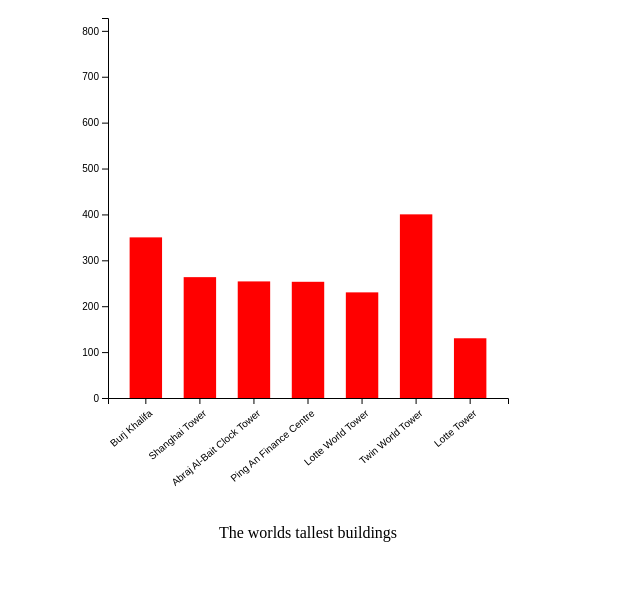
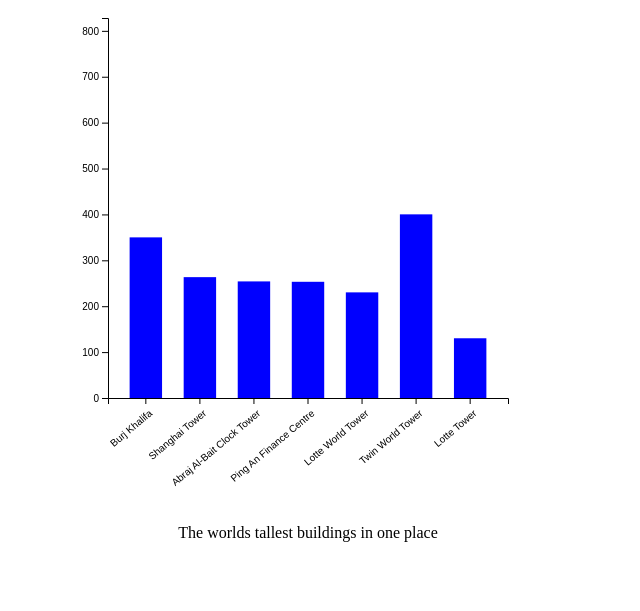
Before and after one commit to send2atul/sharmaatul.github.io, a plain HTML site: page indexScatter.html in a window 1280 px wide. Shown: the whole page, without its empty margins (0-640 px from the left). Drawn offline with nearby package versions, Linux system fonts and the light colour scheme.

Commit message:
Update indexScatter.html

```diff
--- a/indexScatter.html
+++ b/indexScatter.html
@@ -5,36 +5,16 @@
 
 
 <head>
-
-	<title>D3 tutorial</title>
-
+	<title>DS Assignment</title>
 	<script src="https://d3js.org/d3.v4.min.js"></script>
-
 	<script src="https://d3js.org/d3-scale.v2.min.js"></script>
 
-
-
-
-
-
-
-
-
 </head>
-
-
-
 <body>
-
-
 
 	<script>
 
-
-
 		var margin = {left:100 , right:100 , top:10 , bottom:10};
-
-
 
 		var width = 600 - margin.left - margin.right
 
@@ -134,7 +114,7 @@
 
 			.attr("text-anchor", "middle")
 
-			.text("The worlds tallest buildings");
+			.text("The worlds tallest buildings in one place");
 
 
 
@@ -164,7 +144,7 @@
 
 				.attr("x",function(d,i) {return xband(d.name);})
 
-				.attr("fill","red") });
+				.attr("fill","blue") });
 
 
 
```
